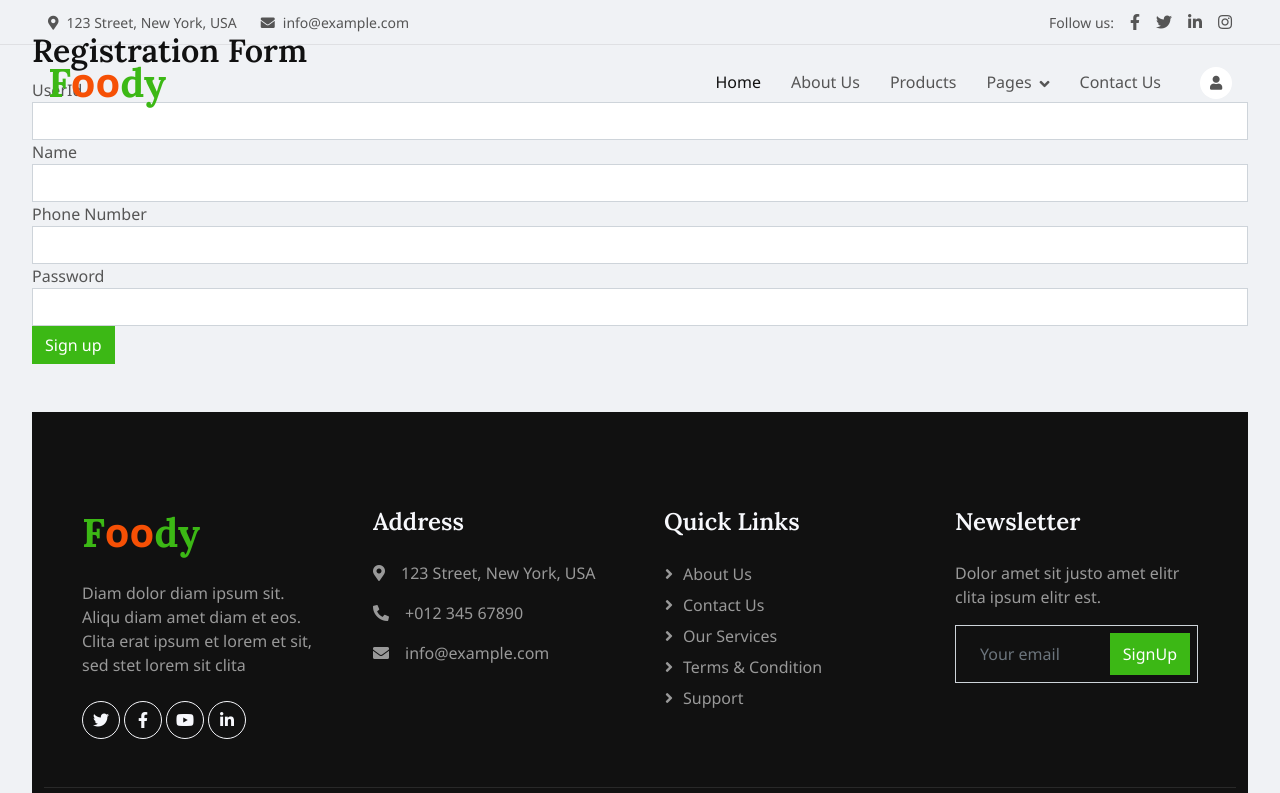
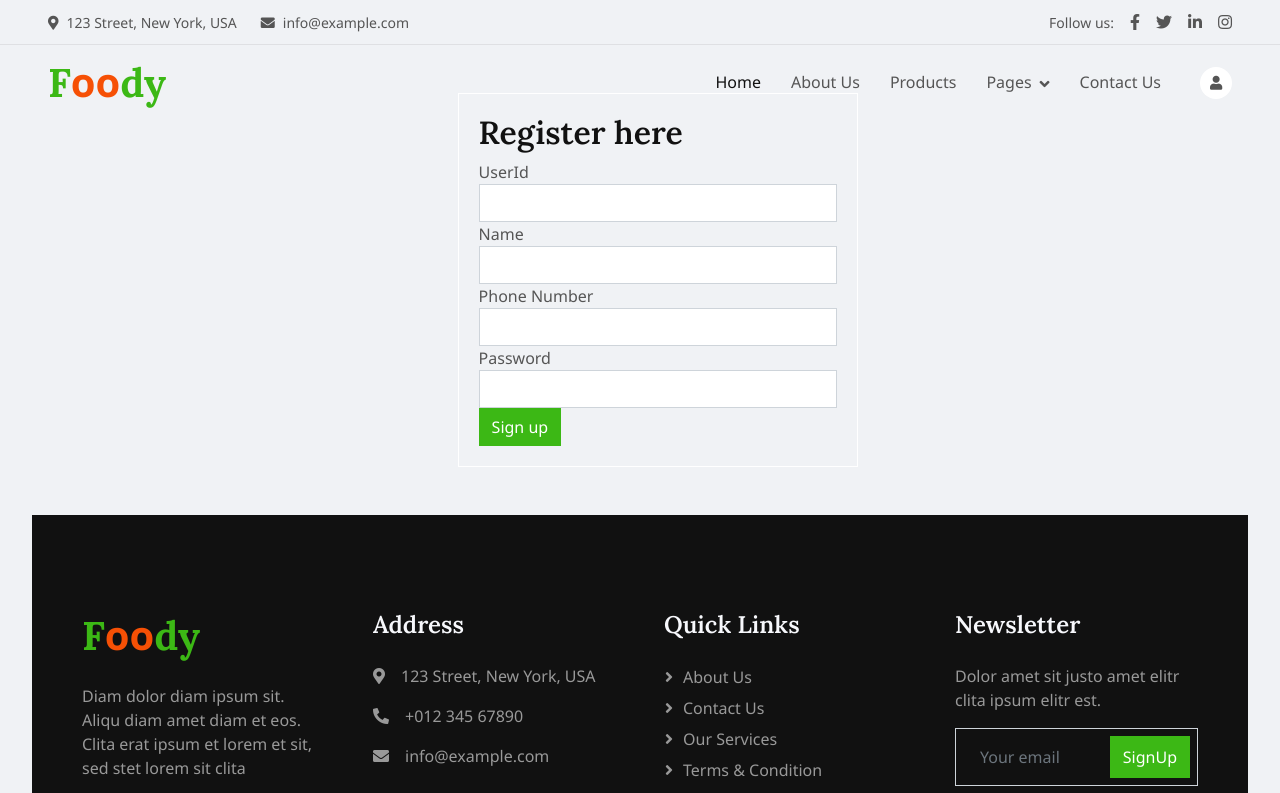
Before and after one commit to SenticHub/Online-food-delivery-web-application, a React (Vite) app in the folder frontEnd/user-app/: page /registration in a window 1280 px wide. Shown: the top 793 px of the page. Built offline with nearby package versions, Linux system fonts and the light colour scheme.

Commit message:
Updated style of login and registration page

```diff
--- a/frontEnd/user-app/src/Login.css
+++ b/frontEnd/user-app/src/Login.css
@@ -24,6 +24,7 @@ body {
     width: 100%;
     max-width: 800px;
     margin: 0 auto;
+    margin-top: 6%;
     box-shadow: 0 10px 25px rgba(0, 0, 0, 0.1);
 }
 
--- a/frontEnd/user-app/src/Registration.css
+++ b/frontEnd/user-app/src/Registration.css
@@ -1,11 +1,12 @@
-/* .container1{
+.container1{
     width: 400px;
     border: ridge 1.5px white;
     padding: 20px;
     margin-left: 35%;
+    margin-top: 5%;
 }
 .x{
     background: #E0EAFC;
 
 
-} */
+}
--- a/frontEnd/user-app/src/Registration.jsx
+++ b/frontEnd/user-app/src/Registration.jsx
@@ -43,7 +43,7 @@ const Registration = () => {
   <ToastContainer />
   </div>
   <div className="container1" >
-    <h2>Registration Form</h2>
+    <h2>Register here</h2>
     <div>
       <div className="form-group">
         <label htmlFor="userId">UserId</label>
```
